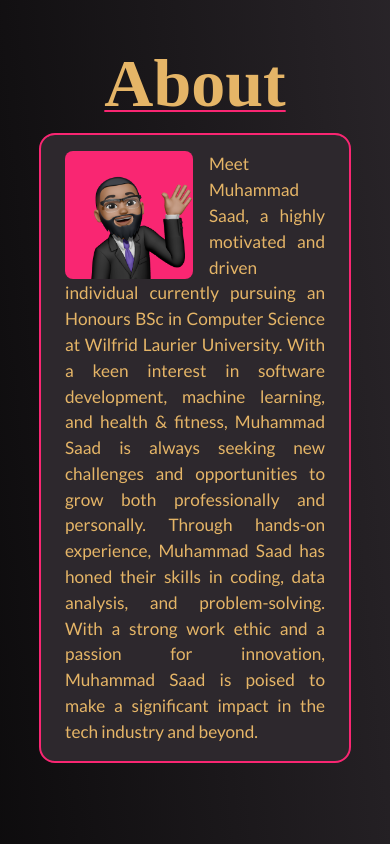
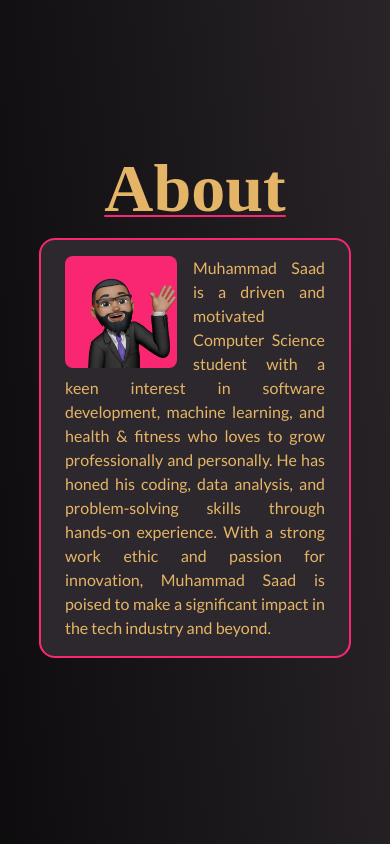
Before and after one commit to mxsaad/portfolio-website, a React (Create React App) app: page / in a window 390 px wide. Shown: the part 880-1724 px from the top of the page. Built offline with nearby package versions, Linux system fonts and the light colour scheme; no server answers; a web font is replaced by a local one.

Commit message:
Make text more responsive
For About and Connect sections

```diff
--- a/src/components/About.js
+++ b/src/components/About.js
@@ -4,20 +4,16 @@ import MemojiWave from '../img/memoji/wave.png';
 const About = () => {
   return (
     <section name='about' className='w-full h-screen flex flex-col justify-center items-center'>
-        <div className='pt-10 flex flex-col justify-center items-center gap-4 md:gap-8 max-w-[80vw] md:max-w-[70vw] lg:max-h-min'>
+        <div className='pt-10 flex flex-col justify-center items-center gap-4 md:gap-8 max-w-[80vw] md:max-w-[70vw] lg:max-w-[65vw] lg:max-h-min'>
             {/* Section Header */}
             <h3 className='font-nautigal font-bold text-mk-yellow leading-none text-[4.25rem] md:text-[5rem] lg:text-[5.75rem] underline underline-offset-4 decoration-2 decoration-mk-pink hover:scale-105 duration-150'>About</h3>
-            <p className='text-justify py-4 px-6 text-mk-yellow rounded-2xl border-2 border-mk-pink bg-mk-gray text-[1.075rem] md:text-lg lg:text-xl duration-150'>
-              <img src={MemojiWave} alt="Muhammad Saad's memoji waving." className='float-left mr-4 bg-mk-pink rounded-lg max-w-[8rem] sm:max-w-[10rem] md:max-w-[12rem] lg:max-w-[14rem] h-auto duration-150'/>
-              Meet Muhammad Saad, a highly motivated and driven individual currently
-              pursuing an Honours BSc in Computer Science at Wilfrid Laurier University.
-              With a keen interest in software development, machine learning, and health
-              & fitness, Muhammad Saad is always seeking new challenges and opportunities
-              to grow both professionally and personally. Through hands-on experience,
-              Muhammad Saad has honed their skills in coding, data analysis, and
-              problem-solving. With a strong work ethic and a passion for innovation,
-              Muhammad Saad is poised to make a significant impact in the tech industry
-              and beyond.
+            <p className='text-justify py-4 px-6 text-mk-yellow rounded-2xl border-2 border-mk-pink bg-mk-gray text-md md:text-lg lg:text-xl xl:text-2xl duration-150'>
+              <img src={MemojiWave} alt="Muhammad Saad's memoji waving." className='float-left mr-4 bg-mk-pink rounded-lg max-w-[7rem] sm:max-w-[8.5rem] md:max-w-[10rem] lg:max-w-[12rem] h-auto duration-150'/>
+              Muhammad Saad is a driven and motivated Computer Science student with a keen interest in software
+              development, machine learning, and health & fitness who loves to grow professionally and personally.
+              He has honed his coding, data analysis, and problem-solving skills through hands-on experience.
+              With a strong work ethic and passion for innovation, Muhammad Saad is poised to make a significant
+              impact in the tech industry and beyond.
             </p>
         </div>
     </section>
--- a/src/components/Connect.js
+++ b/src/components/Connect.js
@@ -10,12 +10,12 @@ const Connect = () => {
       {/* Section Header */}
       <h3 className='mt-20 font-nautigal font-bold text-mk-yellow w-fit leading-none text-[4.25rem] md:text-[5rem] lg:text-[5.75rem] underline underline-offset-4 decoration-2 decoration-mk-pink hover:scale-105 duration-150'>Connect</h3>
       {/* Contact Card */}
-      <div className='mb-10 flex flex-col md:flex-row justify-center items-center gap-8 max-w-[80vw] md:max-w-[85vw] h-min bg-mk-gray rounded-xl border-2 border-mk-pink duration-150'>
+      <div className='mb-10 flex flex-col md:flex-row justify-center items-center gap-8 max-w-[80vw] md:max-w-[70vw] lg:max-w-[65vw] h-min bg-mk-gray rounded-xl border-2 border-mk-pink duration-150'>
         {/* Memoji Calling */}
-        <img src={MemojiConnect} alt="Muhammad Saad's memoji calling." className='bg-mk-pink rounded-b-lg md:rounded-l-lg w-[70%] sm:w-full md:h-full md:w-[16rem] duration-150'/>
+        <img src={MemojiConnect} alt="Muhammad Saad's memoji calling." className='bg-mk-pink rounded-b-lg md:rounded-l-lg w-[70%] sm:w-full md:h-full md:w-[12rem] lg:w-[14rem] xl:w-[16rem] duration-150'/>
         <div className='flex flex-col gap-4 pb-8 px-6 sm:px-8 md:pt-8 md:pl-4'>
           {/* Call to Action */}
-          <p className='text-justify text-bold text-mk-yellow max-w-[20rem] lg:max-w-[36rem] leading-none text-lg md:text-xl lg:text-2xl duration-150'>
+          <p className='text-justify text-bold text-mk-yellow max-w-[20rem] lg:max-w-[36rem] leading-none text-md md:text-lg lg:text-xl xl:text-2xl duration-150'>
             Check out my GitHub or LinkedIn to learn more about me, or send me an email to chat!
           </p>
           {/* Buttons */}
```
